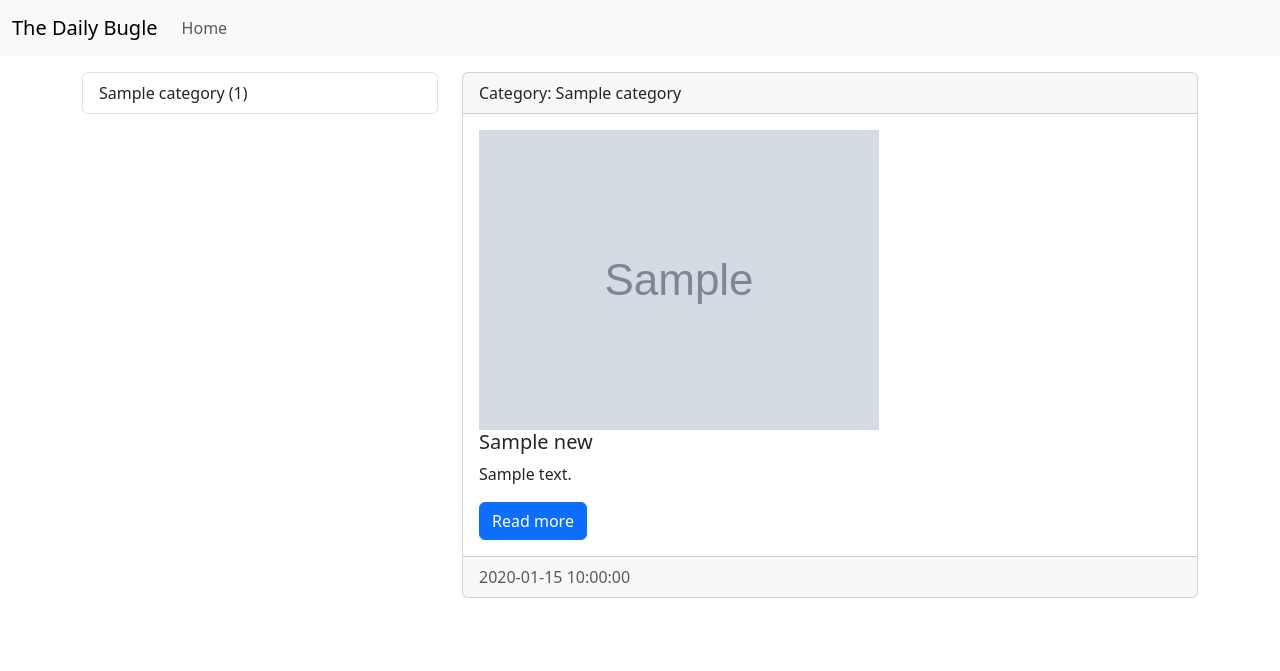
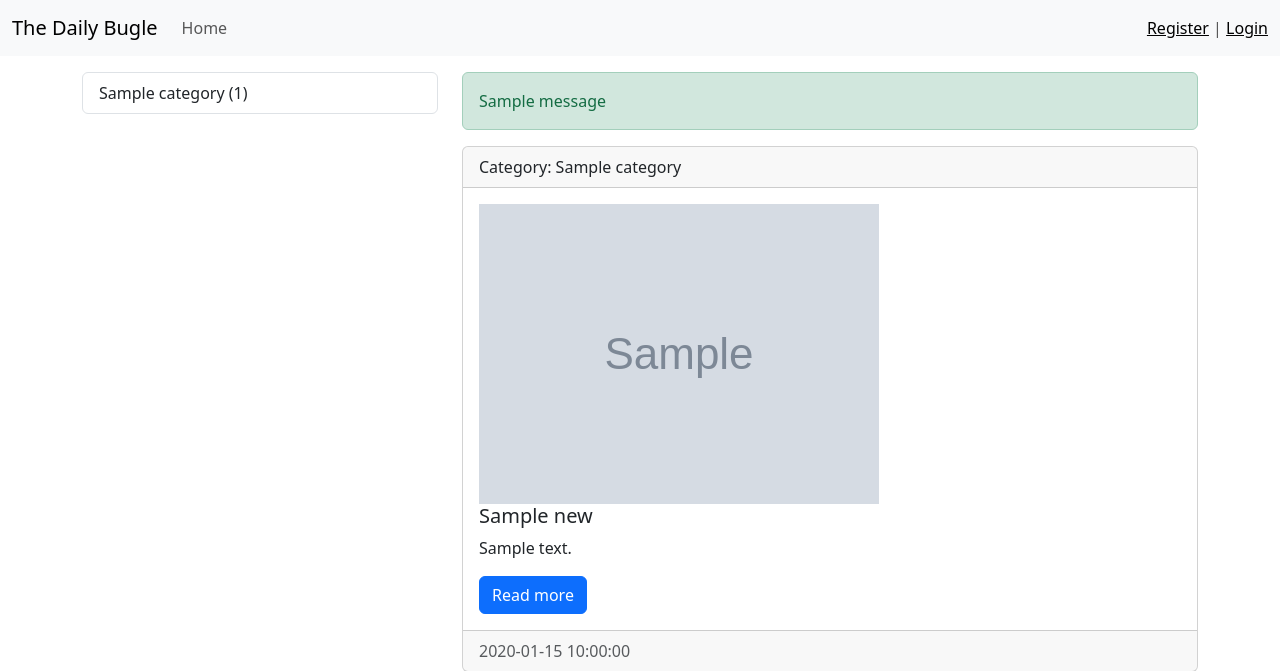
Before and after one commit to Murrr-Andrew/Django, a Django app: page / in a window 1280 px wide. Shown: the top 671 px of the page. Run offline with Django 4.2, Linux system fonts and the light colour scheme; tables that the repository leaves empty hold one stand-in row (values such as "Sample post"); grey boxes marked "Sample" are stand-in pictures; one stand-in notice (Sample message) is shown; some libraries are stand-ins or nearby versions.

Commit message:
Django: Register (part 1)

```diff
--- a/theDailyBugle/news/urls.py
+++ b/theDailyBugle/news/urls.py
@@ -7,4 +7,6 @@ urlpatterns = [
     path('category/<int:category_id>/', NewsByCategory.as_view(), name='category'),
     path('news/<int:pk>/', ViewNews.as_view(), name='view_news'),
     path('news/add-news/', CreateNews.as_view(), name='add_news'),
+    path('register/', register, name='register'),
+    path('login/', login, name='login'),
 ]
--- a/theDailyBugle/news/views.py
+++ b/theDailyBugle/news/views.py
@@ -1,11 +1,34 @@
 from django.contrib.auth.mixins import LoginRequiredMixin
+from django.shortcuts import render, redirect
 from django.views.generic import ListView, DetailView, CreateView
+from django.contrib.auth.forms import UserCreationForm
+from django.contrib import messages
 
 from .models import News, Category
 
 from .forms import NewsForm
 
 from .utils import MyMixin
+
+
+def register(request):
+    if request.method == 'POST':
+        form = UserCreationForm(request.POST)
+
+        if form.is_valid():
+            form.save()
+            messages.success(request, 'You successfully registered!')
+            return redirect('login')
+        else:
+            messages.error(request, 'Registration field. Try again!')
+    else:
+        form = UserCreationForm()
+
+    return render(request, 'news/register.html', {'form': form})
+
+
+def login(request):
+    return render(request, 'news/login.html')
 
 
 class HomeNews(MyMixin, ListView):
--- a/theDailyBugle/templates/base.html
+++ b/theDailyBugle/templates/base.html
@@ -22,6 +22,8 @@
             {% block sidebar %}{% endblock %}
         </div>
         <div class="col-md-8">
+            {% include 'inc/_messages.html' %}
+
             {% block content %}{% endblock %}
 
             {% include 'inc/_pagination.html' %}
--- /dev/null
+++ b/theDailyBugle/templates/inc/_messages.html
@@ -0,0 +1,5 @@
+{% if messages %}
+    {% for message in messages %}
+        <div class="alert alert-{% if message.tags == 'error' %}danger{% else %}{{ message.tags }}{% endif %}" role="alert">{{ message }}</div>
+    {% endfor %}
+{% endif %}
--- a/theDailyBugle/templates/inc/_nav.html
+++ b/theDailyBugle/templates/inc/_nav.html
@@ -12,6 +12,10 @@
                 <li class="nav-item"><a class="nav-link" href="{% url 'add_news' %}">Add news</a></li>
                 {% endif %}
             </ul>
+            <span class="navbar-text">
+                <a href="{% url 'register' %}">Register</a> |
+                <a href="{% url 'login' %}">Login</a>
+            </span>
         </div>
     </div>
 </nav>
```
Also changed, not shown: theDailyBugle/news/templates/news/login.htnl.html (added, +12 -0 lines), theDailyBugle/news/templates/news/register.html (added, +18 -0 lines).
